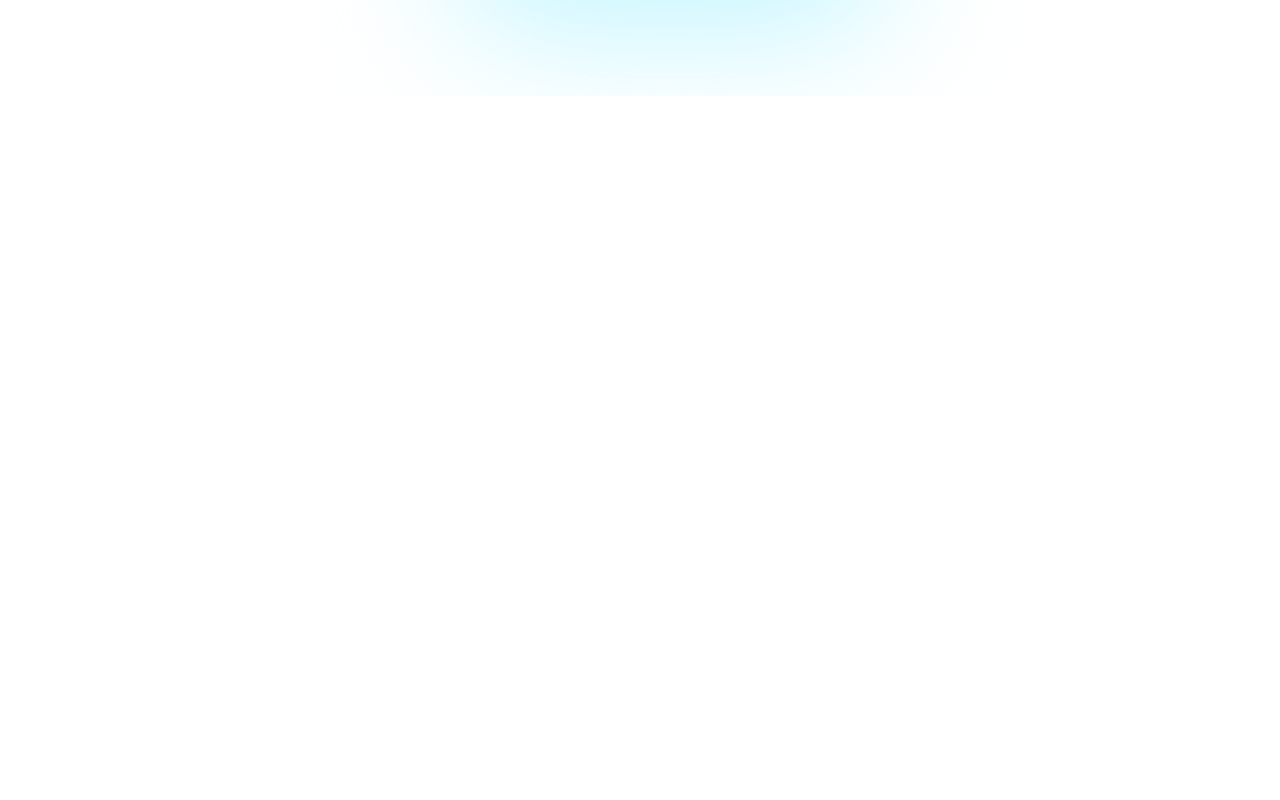
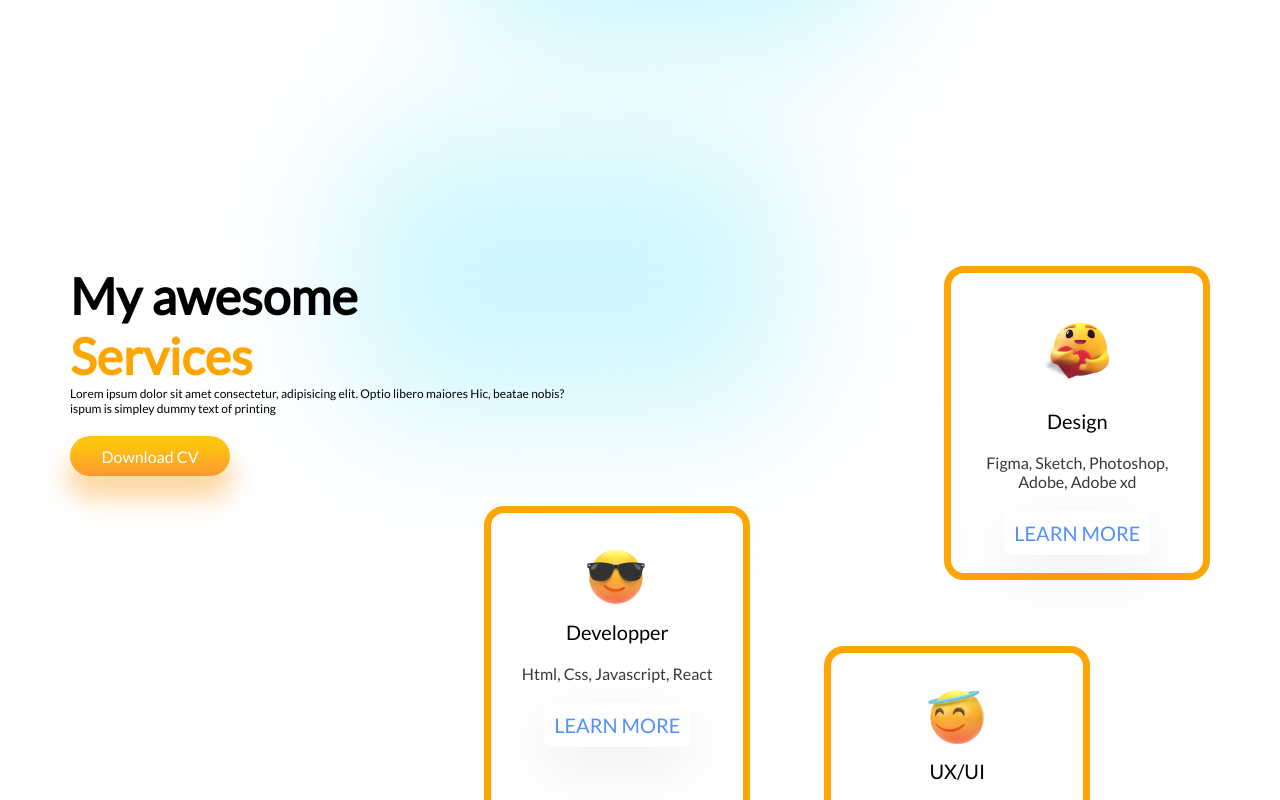
Before and after one commit to willy903/BMW-STORE, a React (Create React App) app: page / in a window 1280 px wide. Shown: the part 740-1540 px from the top of the page. Before the commit the page ends 836 px from the top, so only its background shows below. Built offline with nearby package versions, Linux system fonts and the light colour scheme.

Commit message:
Section service fini

```diff
--- a/src/App.js
+++ b/src/App.js
@@ -1,4 +1,5 @@
 import './styles/App.css';
+import Services from './components/services/services';
 import NavBar from './components/NavBar/navbar';
 import Intro from './components/intro/intro';
 function App() {
@@ -6,6 +7,7 @@ function App() {
     <div className="App">
       <NavBar/>
       <Intro/>
+      <Services/>
     </div>
   );
 }
--- /dev/null
+++ b/src/components/cards/cards.css
@@ -0,0 +1,34 @@
+.card {
+    width: 10rem;
+    height: 13rem;
+    position: absolute;
+    display: flex;
+    flex-direction: column;
+    gap: 1rem;
+    align-items: center;
+    text-align: center;
+    background: rgba(255, 255, 255, 0.26);
+    border: 7px solid orange;
+    box-shadow: var(box-shadow);
+    border-radius: 20px;
+    padding: 0px 26px 2rem 26px;
+}
+
+.card span:nth-of-type(2) {
+    color: rgb(56, 56, 56);
+    font-size: 16px;
+}
+
+.card>img {
+    transform: scale(0.6);
+    margin-bottom: -2rem;
+}
+
+.c-button {
+    background: #fff;
+    box-shadow: 0px 19px 60px rgba(0, 0, 0, 0.08);
+    border-radius: 7px;
+    border: none;
+    padding: 10px;
+    color: #5290fd;
+}
--- /dev/null
+++ b/src/components/cards/cards.jsx
@@ -0,0 +1,14 @@
+import React from 'react'
+import './cards.css'
+const cards = ({emoji, heading, detail}) => {
+  return (
+    <div className="card">
+        <img src={emoji} alt="" />
+        <span>{heading}</span>
+        <span>{detail}</span>
+        <button className="c-button">LEARN MORE</button>
+    </div>
+  )
+}
+
+export default cards
--- /dev/null
+++ b/src/components/services/services.css
@@ -0,0 +1,43 @@
+.services {
+    padding: 0 3rem 0 3rem;
+    display: flex;
+    height: 90vh;
+    margin-top: 9rem;
+    margin-bottom: 13rem;
+}
+
+.awesome {
+    display: flex;
+    flex-direction: column;
+    position: relative;
+}
+
+.awesome>:nth-child(1) {
+    color: black;
+    font-size: 2.5rem;
+    font-weight: bold;
+}
+
+.awesome>:nth-child(2) {
+    color: orange;
+    font-size: 2.5rem;
+    font-weight: bold;
+}
+
+.awesome>:nth-child(3) {
+    font-size: 0.6rem;
+}
+
+.s-button {
+    width: 8rem;
+    height: 2rem;
+    margin-top: 1rem;
+}
+
+.cards {
+    position: relative;
+}
+
+.cards>* {
+    position: absolute;
+}
--- /dev/null
+++ b/src/components/services/services.jsx
@@ -0,0 +1,50 @@
+import React from "react";
+import "./services.css";
+import Cards from "../cards/cards";
+import HeartEmoji from "../../image/heartemoji.png";
+import Glasses from "../../image/glasses.png";
+import Humble from "../../image/humble.png";
+
+const Services = () => {
+  return (
+    <div className="services">
+      <div className="awesome">
+        <span>My awesome</span>
+        <span>Services</span>
+        <span>
+          Lorem ipsum dolor sit amet consectetur, adipisicing elit. Optio libero
+          maiores Hic, beatae nobis?
+          <br />
+          ispum is simpley dummy text of printing
+        </span>
+        <button className="button s-button">Download CV</button>
+        <div className="blur s-blur" style={{ background: "#ABF1FF94" }}></div>
+      </div>
+      <div className="cards">
+        <div style={{ left: "19rem" }}>
+          <Cards
+            emoji={HeartEmoji}
+            heading={"Design"}
+            detail={"Figma, Sketch, Photoshop, Adobe, Adobe xd"}
+          />
+        </div>
+        <div style={{ top:"12rem" ,left: "-4rem" }}>
+          <Cards
+            emoji={Glasses}
+            heading={"Developper"}
+            detail={"Html, Css, Javascript, React"}
+          />
+        </div>
+        <div style={{ top :"19rem" ,left: "13rem" }}>
+          <Cards
+            emoji={Humble}
+            heading={"UX/UI"}
+            detail={"Lorem ispun dummy text are usually use in section where you are lazy"}
+          />
+        </div>
+      </div>
+    </div>
+  );
+};
+
+export default Services;
```
Also changed, not shown: src/components/Experience/experience.jsx (added, +11 -0 lines), src/components/Experience/experience.css (added).
